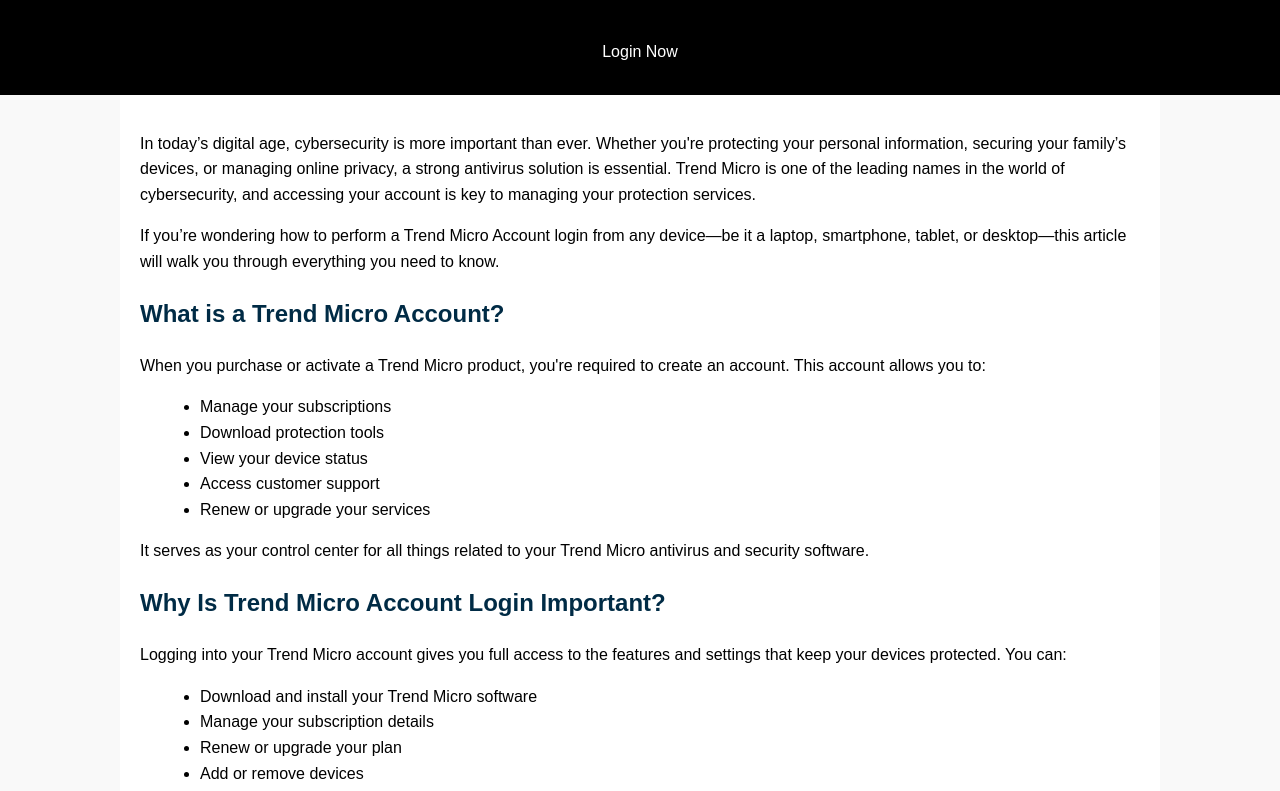
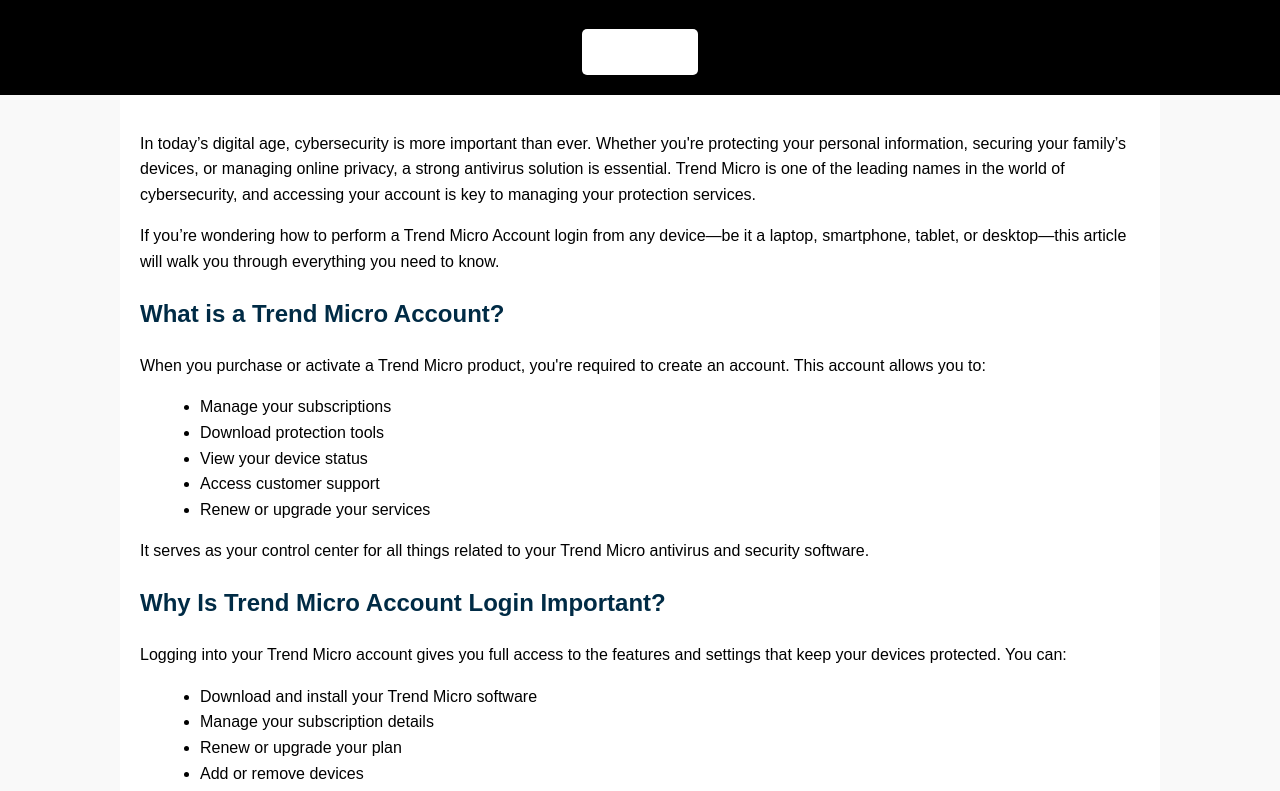
Before and after one commit to theodorespanish/trendmicro-login, a plain HTML site: page index.html in a window 1280 px wide. Shown: the part 100-891 px from the top of the page. Drawn offline with Linux system fonts and the light colour scheme.

Commit message:
Update index.html

```diff
--- a/index.html
+++ b/index.html
@@ -41,10 +41,11 @@
       display: inline-block;
       margin-top: 15px;
       padding: 10px 20px;
-      background: black;
+      background: white;
       color: #fff;
       text-decoration: none;
       border-radius: 5px;
+      font-wait:bold
     }
     a.button:hover {
       background: #005fa3;
```
